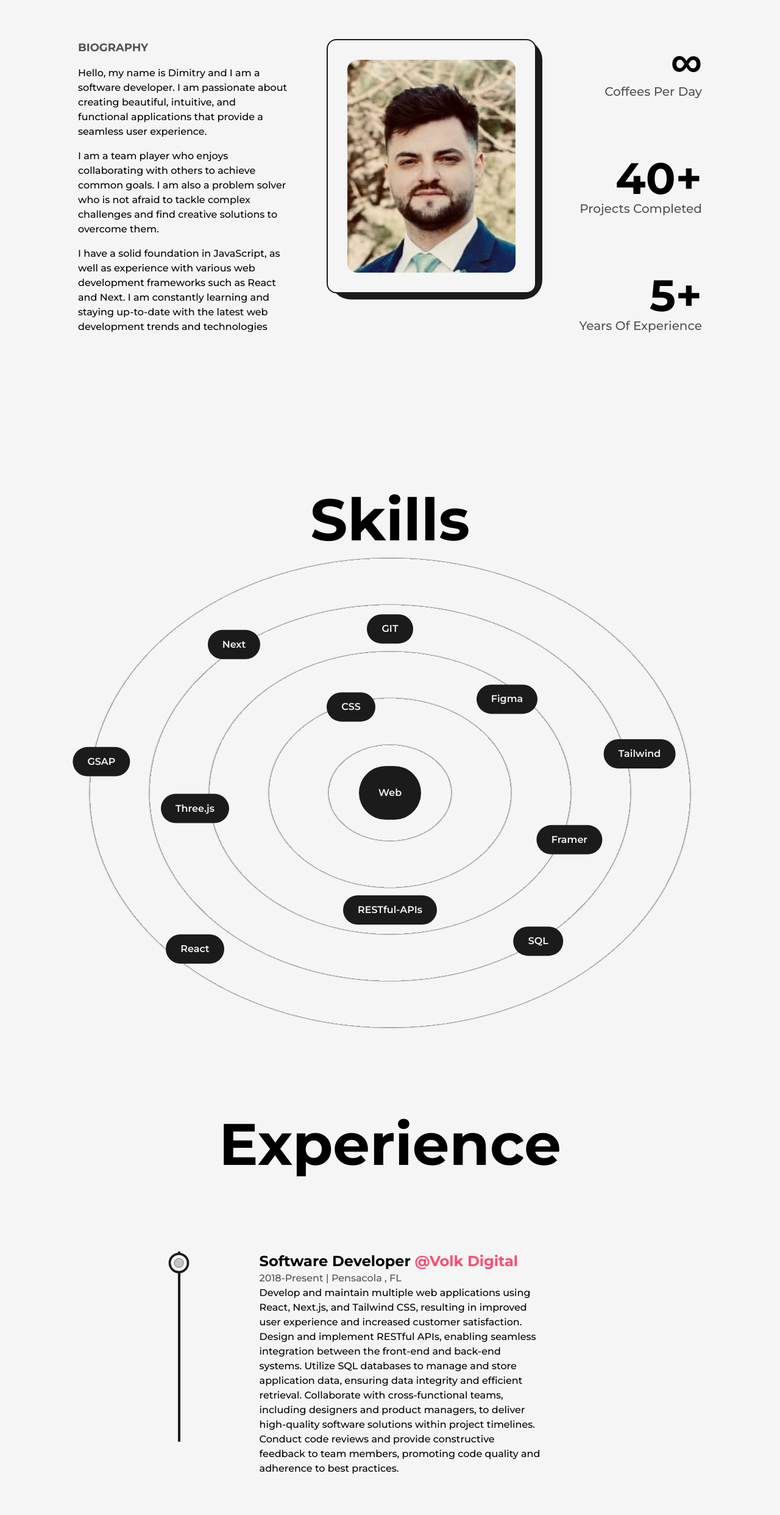
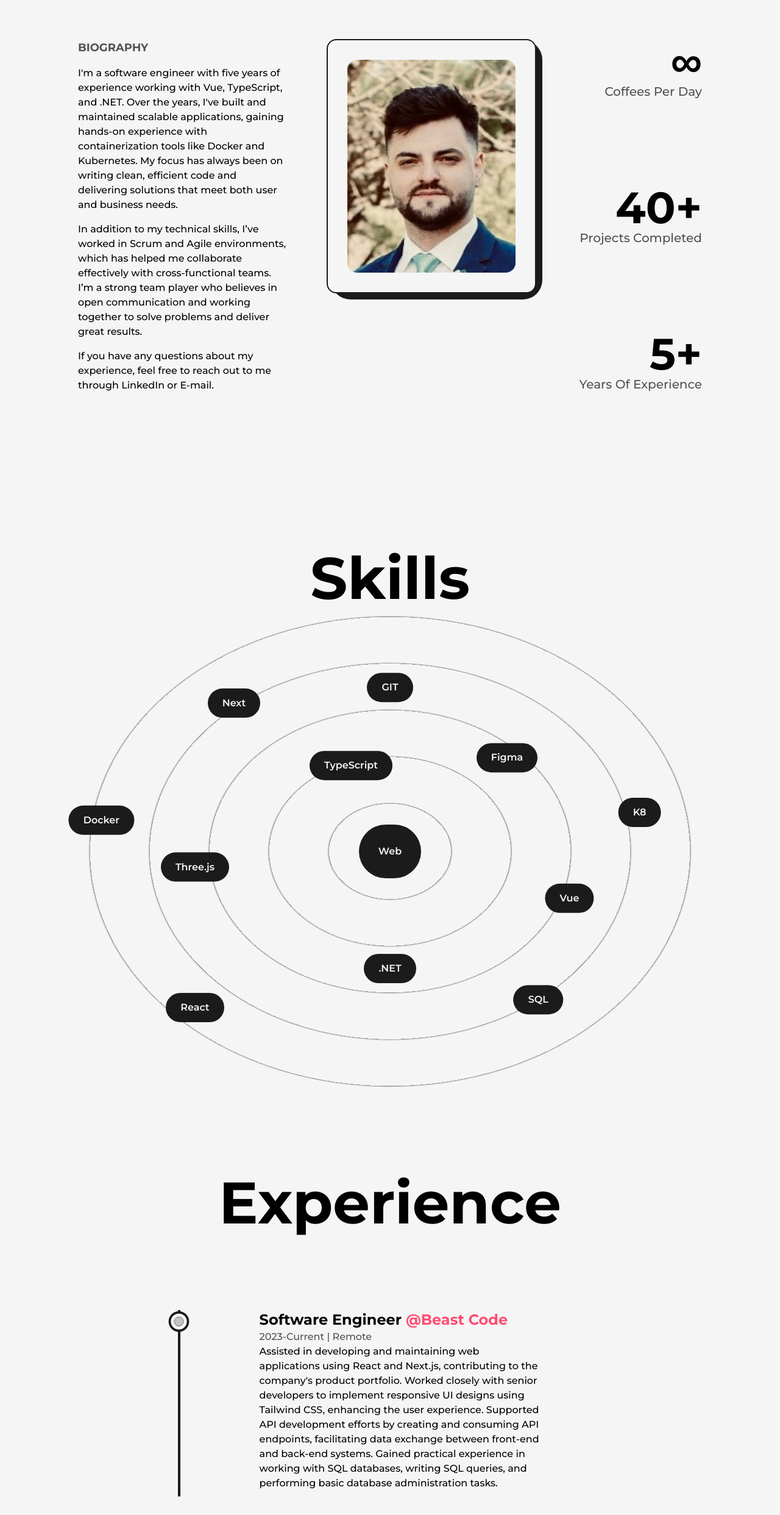
Before and after one commit to dimitry-roshchin/DimitryPortfolio, a Next.js app: page /about in a window 1280 px wide. Shown: the part 267-2751 px from the top of the page at 61% size. Built offline with nearby package versions, Linux system fonts and the light colour scheme.

Commit message:
text updates

```diff
--- a/src/components/Experience.js
+++ b/src/components/Experience.js
@@ -47,22 +47,21 @@ const Experience = () => {
             style={{scaleY: scrollYProgress}}
             className='absolute left-9 top-0 w-[4px] h-full bg-dark origin-top dark:bg-[#b7b7b7] md:w-[2px] md:left-[30px] xs:left-[20px]'/>
             <ul className='w-full flex flex-col items-start justify-between ml-4 xs:ml-2'>
+
+              <Details position="Software Engineer" company="Beast Code" companyLink=""
+               time="2023-Current" address="Remote"
+               work="Assisted in developing and maintaining web applications using React and Next.js, contributing to the company's product portfolio.
+               Worked closely with senior developers to implement responsive UI designs using Tailwind CSS, enhancing the user experience.
+               Supported API development efforts by creating and consuming API endpoints, facilitating data exchange between front-end and back-end systems.
+               Gained practical experience in working with SQL databases, writing SQL queries, and performing basic database administration tasks."/>
+
                <Details position="Software Developer" company="Volk Digital" companyLink="https://www.volkwebdev.com/"
-               time="2018-Present" address="Pensacola , FL"
+               time="2018-2023" address="Hybrid"
                work="Develop and maintain multiple web applications using React, Next.js, and Tailwind CSS, resulting in improved user experience and increased customer satisfaction.
                Design and implement RESTful APIs, enabling seamless integration between the front-end and back-end systems.
                Utilize SQL databases to manage and store application data, ensuring data integrity and efficient retrieval.
                Collaborate with cross-functional teams, including designers and product managers, to deliver high-quality software solutions within project timelines.
                Conduct code reviews and provide constructive feedback to team members, promoting code quality and adherence to best practices."/>
-
-                <Details position="Web Developer" company="Barnes & Co." companyLink=""
-               time="2018" address="Pensacola , FL"
-               work="Assisted in developing and maintaining web applications using React and Next.js, contributing to the company's product portfolio.
-               Worked closely with senior developers to implement responsive UI designs using Tailwind CSS, enhancing the user experience.
-               Supported API development efforts by creating and consuming API endpoints, facilitating data exchange between front-end and back-end systems.
-               Gained practical experience in working with SQL databases, writing SQL queries, and performing basic database administration tasks."/>
-
-
             </ul>
         </div>
     </div>
--- a/src/components/Skills.js
+++ b/src/components/Skills.js
@@ -37,16 +37,16 @@ const Skills = () => {
       </motion.div>
 
       <Skill name="Three.js" x="-25vw" y="2vw"/>
-      <Skill name="CSS" x="-5vw" y="-11vw "/>
-      <Skill name="Framer" x="23vw" y="6vw"/>
-      <Skill name="RESTful-APIs" x="0vw" y="15vw"/>
+      <Skill name="TypeScript" x="-5vw" y="-11vw "/>
+      <Skill name="Vue" x="23vw" y="6vw"/>
+      <Skill name=".NET" x="0vw" y="15vw"/>
       <Skill name="Next" x="-20vw" y="-19vw"/>
       <Skill name="Figma" x="15vw" y="-12vw"/>
-      <Skill name="Tailwind" x="32vw" y="-5vw"/>
+      <Skill name="K8" x="32vw" y="-5vw"/>
       <Skill name="GIT" x="0vw" y="-21vw"/>
       <Skill name="React" x="-25vw" y="20vw"/>
       <Skill name="SQL" x="19vw" y="19vw"/>
-      <Skill name="GSAP" x="-37vw" y="-4vw"/>
+      <Skill name="Docker" x="-37vw" y="-4vw"/>
 
 
     </div>
--- a/src/pages/about.js
+++ b/src/pages/about.js
@@ -54,18 +54,17 @@ const about = () => {
                 <div className='col-span-3 flex flex-col items-start justify-start xl:col-span-4 md:order-2 md:col-span-8 md:mb-12 '>
                     <h2 className='mb-4 text-lg font-bold uppercase text-dark/75 dark:text-light/75'>Biography</h2>
 
-                        <p className='font-medium '>Hello, my name is Dimitry and I am a software developer. I am passionate about creating beautiful, intuitive,
-                        and functional applications that provide a seamless user experience.</p>
+                        <p className='font-medium '>I'm a software engineer with five years of experience working with Vue, TypeScript, and .NET.
+                            Over the years, I've built and maintained scalable applications, gaining hands-on experience with containerization tools like Docker and Kubernetes.
+                            My focus has always been on writing clean, efficient code and delivering solutions that meet both user and business needs.</p>
 
                         <p className='my-4 font-medium'>
-                        I am a team player who enjoys collaborating with others to achieve common goals. I am also a problem solver who
-                        is not afraid to tackle complex challenges and find creative solutions to overcome them.
+                        In addition to my technical skills, I’ve worked in Scrum and Agile environments, which has helped me collaborate effectively with cross-functional teams.
+                        I’m a strong team player who believes in open communication and working together to solve problems and deliver great results.
                         </p>
 
                         <p className='font-medium'>
-                        I have a solid foundation in JavaScript, as well as experience
-                        with various web development frameworks such as React and Next. I am constantly learning
-                        and staying up-to-date with the latest web development trends and technologies
+                        If you have any questions about my experience, feel free to reach out to me through <a href='https://wwww.linkedin.com/in/dimitry-roshchin'>LinkedIn</a> or <a href="mailto:dimi.roshchin@gmail.com?subject=Hey There Dimitry!">E-mail.</a>
                         </p>
                 </div>
 
--- a/src/pages/index.js
+++ b/src/pages/index.js
@@ -38,7 +38,7 @@ export default function Home() {
                 lg:!text-6xl md:!text-5xl sm:!text-3xl'/>
                 <p className='my-4 text-base font-medium md:text-sm sm:text-xs'>
                 Hello, I'm Dimitry, a skilled software developer, my primary goal is to transform ideas into innovative
-                web applications. You can explore a collection of my recent projects, highlighting my proficiency in React.js and software development.
+                web applications. You can explore a collection of my recent projects, highlighting my proficiency in modern software development.
                 </p>
                 <div className='flex items-center self-start mt-2 lg:self-center'>
                   <Link href="/about"
```
